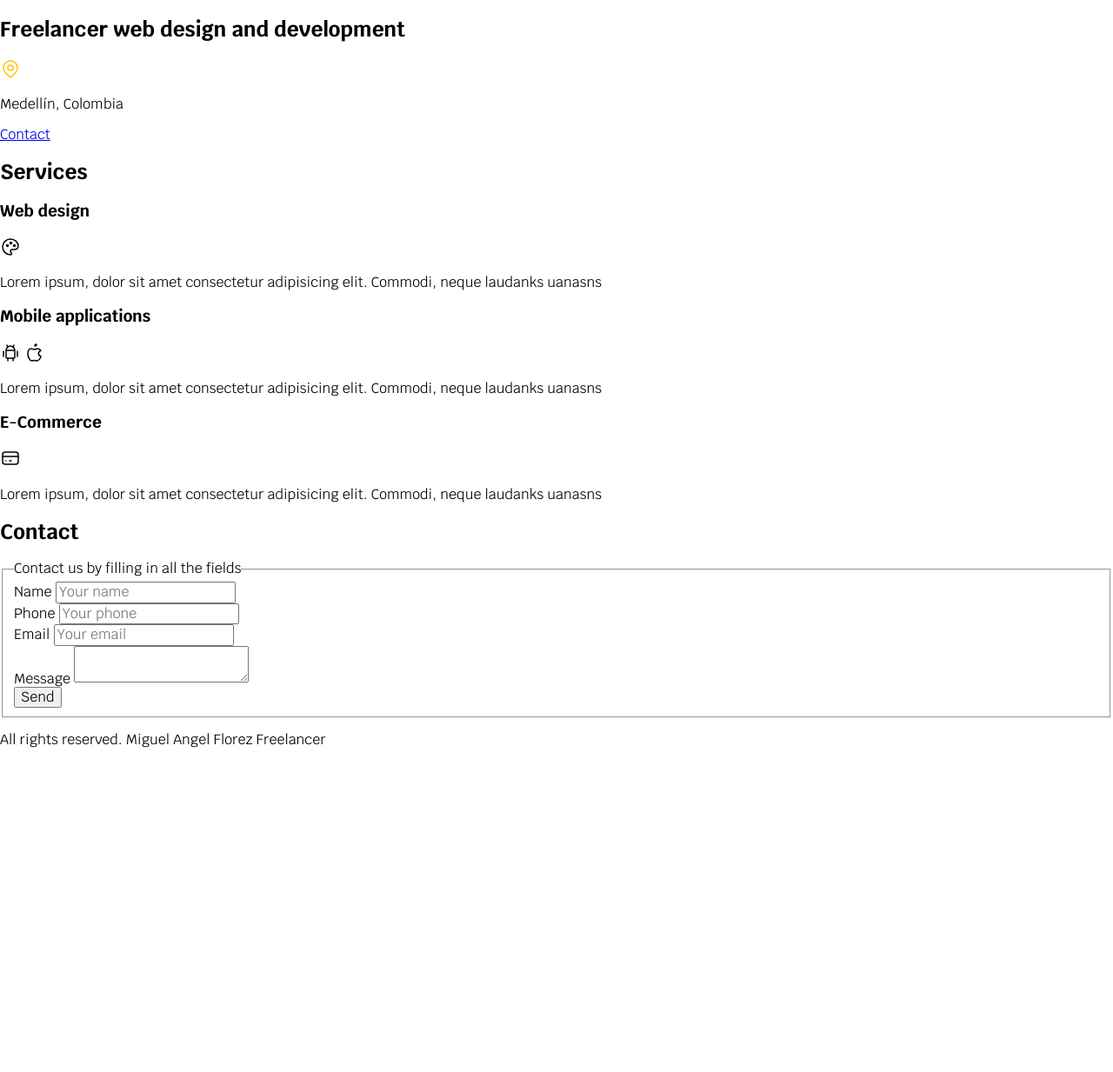
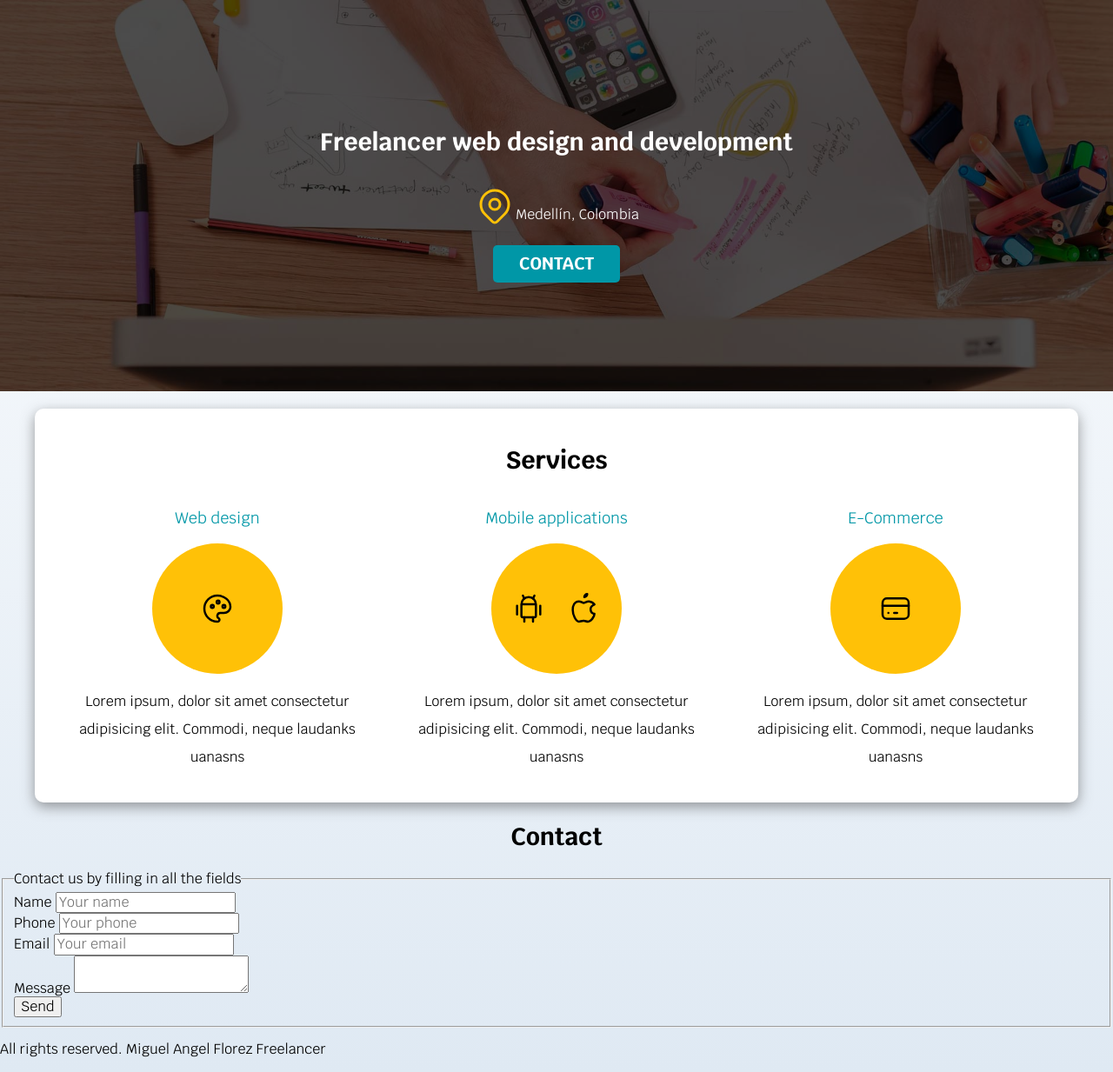
Before and after one commit to migueflorez10/CodeGym, a PHP site: page / in a window 1280 px wide. Shown: the part 138-1371 px from the top of the page at 87% size. Before the commit the page ends 998 px from the top, so only its background shows below. Run offline with PHP 8.4, Linux system fonts and the light colour scheme.

Commit message:
web freelancer-advance 3

```diff
--- a/web fundamentals/freelancer_inicio/css/style.css
+++ b/web fundamentals/freelancer_inicio/css/style.css
@@ -1,27 +1,76 @@
+/* Globales */
 :root{
     --blanco: #ffffff;
     --negro: #212121;
     --primario: #ffc107;
     --secundario: #0097a7;
     --gris: #757575;
+    --grisClaro: #DFE9F3;
 }
 
 html{
     font-size: 62.5%;
+    box-sizing: border-box;
 }
+*, *:before, *:after {
+    box-sizing: inherit;
+}
+
 body{
     font-size: 16px;   /* 1rem = 10px */
     font-family: "Krub", sans-serif;
+    background-image: linear-gradient(to top, var(--grisClaro) 0%, var(--blanco) 100%);
 }
 
-.title{
+h1{
+    font-size: 3.8rem;
+}
+h2{
+    font-size: 2.8rem;
+}
+h3{
+    font-size: 1.8rem;
+}
+
+h1,h2,h3{
     text-align: center;
-    font-size: 3.8rem;
+}
+
+/* utilidades */
+.button{
+    background-color: var(--secundario);
+    color: var(--blanco);
+    padding: 1rem 3rem;
+    margin-top: 1rem;
+    font-size: 2rem;
+    text-decoration: none;
+    text-transform: uppercase;
+    font-weight: bold;
+    border-radius: .5rem;
+    width: 90%;
+    text-align: center;
+}
+
+.shadow{
+    box-shadow: 0px 5px 15px 0px rgba(70,70,70,0.53);
+    -webkit-box-shadow: 0px 5px 15px 0px rgba(70,70,70,0.53);
+    -moz-box-shadow: 0px 5px 15px 0px rgba(70,70,70,0.53);
+    background-color: var(--blanco);
+    padding: 2rem;
+    border-radius: 1rem;
+}
+
+@media (min-width: 768px) {
+    .button{
+        width: auto;
+    }
 }
 
 .title span{
     font-size: 2rem;
 }
+
+/*Nav*/
 
 .container{
     max-width: 120rem;
@@ -59,3 +108,81 @@ body{
     background-color: var(--primario);
     color: var(--negro);
 }
+
+/* hero */
+
+.hero{
+    background-image: url(../img/hero.jpg);
+    background-repeat: no-repeat;
+    background-size: cover;
+    height: 45rem;
+    position: relative;
+    margin-bottom: 2rem;
+}
+
+.content-hero{
+    position: absolute;
+    background-color: rgb(0 0 0 / 70%);
+    width: 100%;
+    height: 100%;
+    display: flex;
+    flex-direction: column;
+    align-items: center;
+    justify-content: center;
+}
+
+.content-hero h2,
+.content-hero p{
+    color: var(--blanco);
+}
+
+.location{
+    display: flex;
+    align-items: flex-end;
+}
+
+.location svg {
+    width: 48px;    /* Ancho deseado */
+    height: 7rem;   /* Alto deseado */
+}
+
+
+/* Main */
+@media (min-width: 768px) {
+    .services{
+        display: grid;
+        grid-template-columns: repeat(3, 1fr);
+        column-gap: 1rem;
+    }
+}
+
+.service{
+    display: flex;
+    flex-direction: column;
+    align-items: center;
+}
+
+.service h3{
+    color: var(--secundario);
+    font-weight: normal;
+}
+
+.service p{
+    line-height: 2;
+    text-align: center;
+}
+
+.icons{
+    width: 15rem;
+    height: 15rem;
+    background-color: var(--primario);
+    border-radius: 50%;
+    display: flex;
+    justify-content: space-evenly;
+    align-items: center;
+}
+
+.icons svg{
+    height: 6rem;
+    width: 4rem;
+}
--- a/web fundamentals/freelancer_inicio/index.html
+++ b/web fundamentals/freelancer_inicio/index.html
@@ -25,33 +25,45 @@
         </nav>
     </div>
 
-    <section>
+    <section class="hero">
+        <div class="content-hero">
             <h2>Freelancer web design and development</h2>
+            <div class="location">
                 <svg  xmlns="http://www.w3.org/2000/svg"  width="24"  height="24"  viewBox="0 0 24 24"  fill="none"  stroke="#FFC107"  stroke-width="1.5"  stroke-linecap="round"  stroke-linejoin="round"  class="icon icon-tabler icons-tabler-outline icon-tabler-map-pin"><path stroke="none" d="M0 0h24v24H0z" fill="none"/><path d="M9 11a3 3 0 1 0 6 0a3 3 0 0 0 -6 0" /><path d="M17.657 16.657l-4.243 4.243a2 2 0 0 1 -2.827 0l-4.244 -4.243a8 8 0 1 1 11.314 0z" /></svg>
                 <p>Medellín, Colombia</p>
-        <a href="#">Contact</a>
+            </div>
+            <a class="button" href="#">Contact</a>
+        </div>
     </section>
 
-    <main>
+    <main class="container shadow">
         <h2>Services</h2>
-        <section>
+        <div class="services">
+            <section class="service">
                 <h3>Web design</h3>
+                <div class="icons">
                     <svg  xmlns="http://www.w3.org/2000/svg"  width="24"  height="24"  viewBox="0 0 24 24"  fill="none"  stroke="#000000"  stroke-width="1.5"  stroke-linecap="round"  stroke-linejoin="round"  class="icon icon-tabler icons-tabler-outline icon-tabler-palette"><path stroke="none" d="M0 0h24v24H0z" fill="none"/><path d="M12 21a9 9 0 0 1 0 -18c4.97 0 9 3.582 9 8c0 1.06 -.474 2.078 -1.318 2.828c-.844 .75 -1.989 1.172 -3.182 1.172h-2.5a2 2 0 0 0 -1 3.75a1.3 1.3 0 0 1 -1 2.25" /><path d="M8.5 10.5m-1 0a1 1 0 1 0 2 0a1 1 0 1 0 -2 0" /><path d="M12.5 7.5m-1 0a1 1 0 1 0 2 0a1 1 0 1 0 -2 0" /><path d="M16.5 10.5m-1 0a1 1 0 1 0 2 0a1 1 0 1 0 -2 0" /></svg>
+                </div>
                 <p>Lorem ipsum, dolor sit amet consectetur adipisicing elit. Commodi, neque laudanks uanasns</p>
             </section>
 
-        <section>
+            <section class="service">
                 <h3>Mobile applications</h3>
+                <div class="icons">
                     <svg  xmlns="http://www.w3.org/2000/svg"  width="24"  height="24"  viewBox="0 0 24 24"  fill="none"  stroke="#000000"  stroke-width="1.5"  stroke-linecap="round"  stroke-linejoin="round"  class="icon icon-tabler icons-tabler-outline icon-tabler-brand-android"><path stroke="none" d="M0 0h24v24H0z" fill="none"/><path d="M4 10l0 6" /><path d="M20 10l0 6" /><path d="M7 9h10v8a1 1 0 0 1 -1 1h-8a1 1 0 0 1 -1 -1v-8a5 5 0 0 1 10 0" /><path d="M8 3l1 2" /><path d="M16 3l-1 2" /><path d="M9 18l0 3" /><path d="M15 18l0 3" /></svg>
                     <svg  xmlns="http://www.w3.org/2000/svg"  width="24"  height="24"  viewBox="0 0 24 24"  fill="none"  stroke="#000000"  stroke-width="1.5"  stroke-linecap="round"  stroke-linejoin="round"  class="icon icon-tabler icons-tabler-outline icon-tabler-brand-apple"><path stroke="none" d="M0 0h24v24H0z" fill="none"/><path d="M8.286 7.008c-3.216 0 -4.286 3.23 -4.286 5.92c0 3.229 2.143 8.072 4.286 8.072c1.165 -.05 1.799 -.538 3.214 -.538c1.406 0 1.607 .538 3.214 .538s4.286 -3.229 4.286 -5.381c-.03 -.011 -2.649 -.434 -2.679 -3.23c-.02 -2.335 2.589 -3.179 2.679 -3.228c-1.096 -1.606 -3.162 -2.113 -3.75 -2.153c-1.535 -.12 -3.032 1.077 -3.75 1.077c-.729 0 -2.036 -1.077 -3.214 -1.077z" /><path d="M12 4a2 2 0 0 0 2 -2a2 2 0 0 0 -2 2" /></svg>
+                </div>
                 <p>Lorem ipsum, dolor sit amet consectetur adipisicing elit. Commodi, neque laudanks uanasns</p>
             </section>
 
-        <section>
+            <section class="service">
                 <h3>E-Commerce</h3>
+                <div class="icons">
                     <svg  xmlns="http://www.w3.org/2000/svg"  width="24"  height="24"  viewBox="0 0 24 24"  fill="none"  stroke="#000000"  stroke-width="1.5"  stroke-linecap="round"  stroke-linejoin="round"  class="icon icon-tabler icons-tabler-outline icon-tabler-credit-card"><path stroke="none" d="M0 0h24v24H0z" fill="none"/><path d="M3 5m0 3a3 3 0 0 1 3 -3h12a3 3 0 0 1 3 3v8a3 3 0 0 1 -3 3h-12a3 3 0 0 1 -3 -3z" /><path d="M3 10l18 0" /><path d="M7 15l.01 0" /><path d="M11 15l2 0" /></svg>
+                </div>
                 <p>Lorem ipsum, dolor sit amet consectetur adipisicing elit. Commodi, neque laudanks uanasns</p>
             </section>
+        </div>
 
     </main>
 
```
Lines whose indentation alone changed are shown as unchanged.
